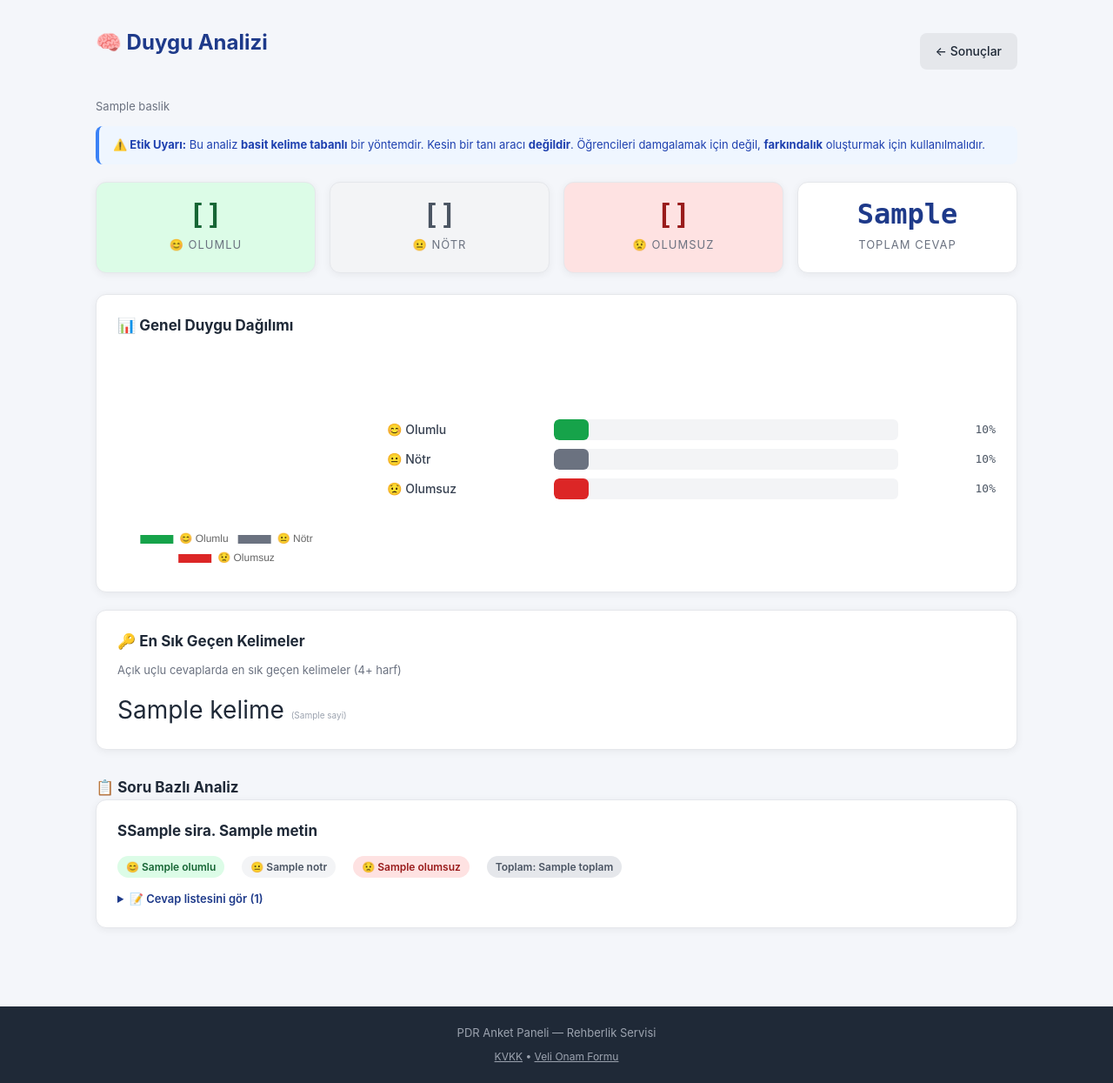
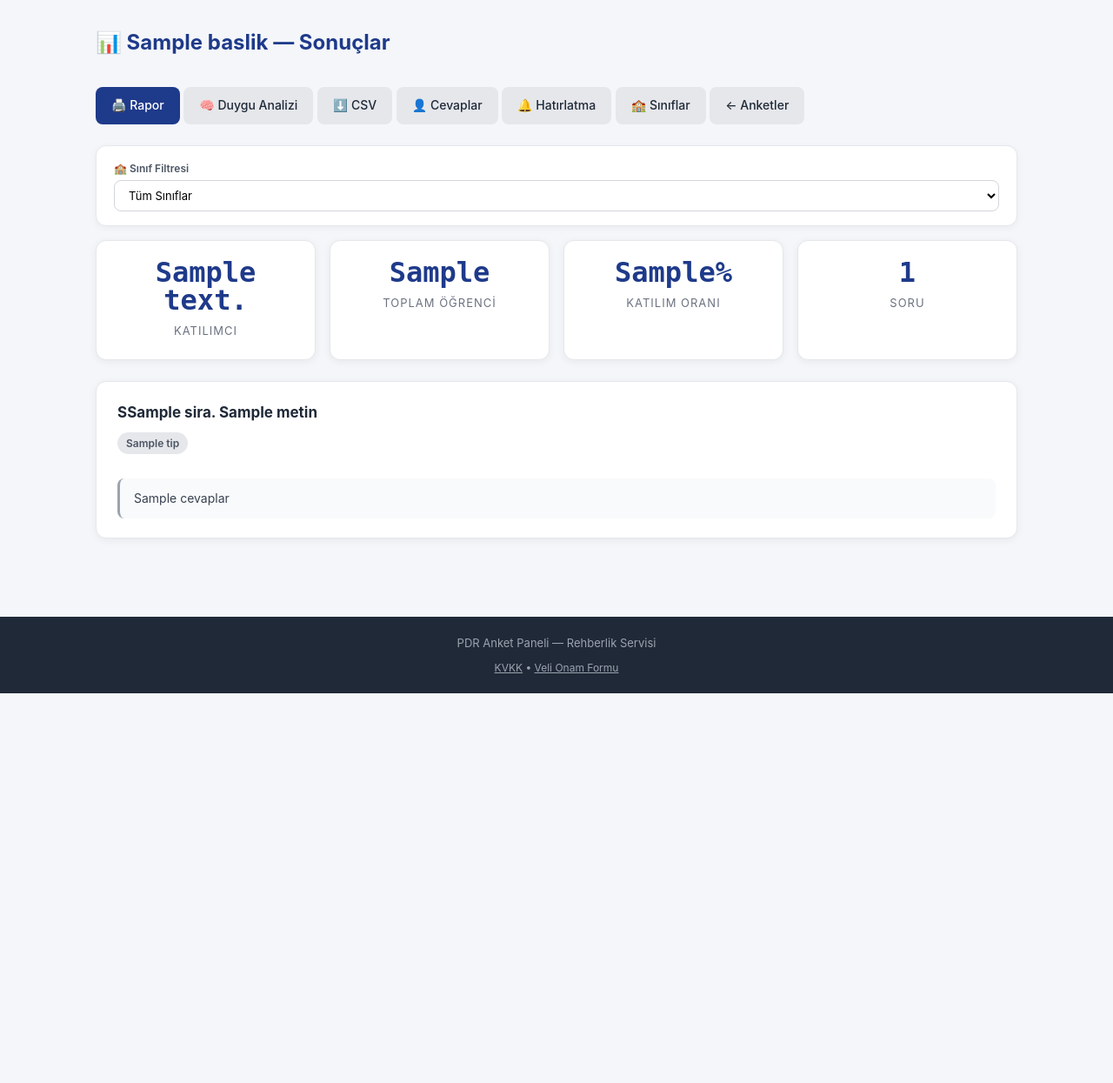
Before and after one commit to rusenozdili1-cloud/pdr-anket-paneli, a Flask app: template templates/duygu_analizi.html in a window 1280 px wide. Shown: the whole page at 87% size. After the commit the page ends 797 px from the top, so only its background shows below. Run offline with Flask 3, Linux system fonts and the light colour scheme; the template is opened without the code that fills it: most values are stand-ins (such as "Sample title", 1, 10 or a date in 2020).

Commit message:
Update duygu_analizi.html

```diff
--- a/templates/duygu_analizi.html
+++ b/templates/duygu_analizi.html
@@ -1,136 +1,134 @@
 {% extends "base.html" %}
-{% block baslik %}Duygu Analizi — {{ anket.baslik }}{% endblock %}
+{% block baslik %}Sonuçlar — {{ anket.baslik }}{% endblock %}
 {% block icerik %}
 
 <div class="baslik-satir">
-  <h1>🧠 Duygu Analizi</h1>
-  <a href="{{ url_for('sonuclar', anket_id=anket.id) }}" class="btn">← Sonuçlar</a>
-</div>
-
-<p class="anket-aciklama">{{ anket.baslik }}</p>
-
-<div class="uyari-bilgi" style="margin-bottom: 20px;">
-  <strong>⚠️ Etik Uyarı:</strong> Bu analiz <strong>basit kelime tabanlı</strong> bir yöntemdir.
-  Kesin bir tanı aracı <strong>değildir</strong>. Öğrencileri damgalamak için değil,
-  <strong>farkındalık</strong> oluşturmak için kullanılmalıdır.
-</div>
-
-{% if soru_analizleri %}
-  <!-- Genel Duygu Özeti -->
-  <div class="ozet-kutu">
-    <div class="ozet-item" style="background: #dcfce7;">
-      <span class="ozet-sayi" style="color: #166534;">{{ genel_olumlu }}</span>
-      <span class="ozet-etiket">😊 Olumlu</span>
-    </div>
-    <div class="ozet-item" style="background: #f3f4f6;">
-      <span class="ozet-sayi" style="color: #4b5563;">{{ genel_notr }}</span>
-      <span class="ozet-etiket">😐 Nötr</span>
-    </div>
-    <div class="ozet-item" style="background: #fee2e2;">
-      <span class="ozet-sayi" style="color: #991b1b;">{{ genel_olumsuz }}</span>
-      <span class="ozet-etiket">😟 Olumsuz</span>
-    </div>
-    <div class="ozet-item">
-      <span class="ozet-sayi">{{ genel_toplam }}</span>
-      <span class="ozet-etiket">Toplam Cevap</span>
+  <h1>📊 {{ anket.baslik }} — Sonuçlar</h1>
+  <div>
+    <a href="{{ url_for('rapor', anket_id=anket.id) }}" class="btn birincil">🖨️ Rapor</a>
+    <a href="{{ url_for('duygu_analizi_sayfasi', anket_id=anket.id) }}" class="btn">🧠 Duygu Analizi</a>
+    <a href="{{ url_for('sonuclar_csv', anket_id=anket.id) }}" class="btn">⬇️ CSV</a>
+    <a href="{{ url_for('ogrenci_cevaplari', anket_id=anket.id) }}" class="btn">👤 Cevaplar</a>
+    <a href="{{ url_for('hatirlatma', anket_id=anket.id) }}" class="btn">🔔 Hatırlatma</a>
+    <a href="{{ url_for('sinif_karsilastir', anket_id=anket.id) }}" class="btn">🏫 Sınıflar</a>
+    <a href="{{ url_for('panel') }}" class="btn">← Anketler</a>
   </div>
 </div>
 
-  <!-- Genel Duygu Grafiği -->
+{% if siniflar %}
+<div class="filtre-kutu">
+  <form method="get" class="filtre-form">
+    <div class="filtre-grup">
+      <label>🏫 Sınıf Filtresi</label>
+      <select name="sinif" onchange="this.form.submit()">
+        <option value="">Tüm Sınıflar</option>
+        {% for s in siniflar %}
+          <option value="{{ s }}" {% if secili_sinif == s %}selected{% endif %}>{{ s }}</option>
+        {% endfor %}
+      </select>
+    </div>
+    {% if secili_sinif %}
+      <div class="filtre-grup">
+        <a href="{{ url_for('sonuclar', anket_id=anket.id) }}" class="btn">Temizle</a>
+      </div>
+    {% endif %}
+  </form>
+</div>
+{% endif %}
+
+<div class="ozet-kutu">
+  <div class="ozet-item">
+    <span class="ozet-sayi">{{ katilimci_sayisi }}</span>
+    <span class="ozet-etiket">Katılımcı</span>
+  </div>
+  <div class="ozet-item">
+    <span class="ozet-sayi">{{ toplam_ogrenci }}</span>
+    <span class="ozet-etiket">Toplam Öğrenci</span>
+  </div>
+  <div class="ozet-item">
+    <span class="ozet-sayi">{{ katilim_orani }}%</span>
+    <span class="ozet-etiket">Katılım Oranı</span>
+  </div>
+  <div class="ozet-item">
+    <span class="ozet-sayi">{{ veriler|length }}</span>
+    <span class="ozet-etiket">Soru</span>
+  </div>
+</div>
+
+{% if katilimci_sayisi == 0 %}
+  <div class="bos-durum">
+    <p>Bu filtreye uygun cevap yok.</p>
+  </div>
+{% else %}
+
+  {% for v in veriler %}
     <div class="sonuc-kart">
-    <h3>📊 Genel Duygu Dağılımı</h3>
+      <h3>S{{ v.soru.sira }}. {{ v.soru.metin }}</h3>
+      <span class="etiket gri">{{ v.soru.tip }}</span>
+
+      {% if v.tip == 'secenekli' %}
         <div class="grafik-kap">
           <div class="grafik-sol">
-        <canvas id="genelGrafik"></canvas>
+            <canvas id="grafik_{{ v.soru.id }}"></canvas>
           </div>
           <div class="grafik-sag">
+            {% for sec, sayi in v.sayilar.items() %}
               <div class="cubuk-satir">
-          <div class="cubuk-etiket">😊 Olumlu</div>
-          <div class="cubuk-dis"><div class="cubuk" style="width: {{ (genel_olumlu * 100 / genel_toplam)|round(1) }}%; background: #16a34a;"></div></div>
-          <div class="cubuk-sayi">{{ (genel_olumlu * 100 / genel_toplam)|round(1) }}%</div>
+                <div class="cubuk-etiket">{{ sec }}</div>
+                <div class="cubuk-dis">
+                  <div class="cubuk" style="width: {{ v.yuzdeler[sec] }}%;"></div>
                 </div>
-        <div class="cubuk-satir">
-          <div class="cubuk-etiket">😐 Nötr</div>
-          <div class="cubuk-dis"><div class="cubuk" style="width: {{ (genel_notr * 100 / genel_toplam)|round(1) }}%; background: #6b7280;"></div></div>
-          <div class="cubuk-sayi">{{ (genel_notr * 100 / genel_toplam)|round(1) }}%</div>
+                <div class="cubuk-sayi">{{ sayi }} ({{ v.yuzdeler[sec] }}%)</div>
               </div>
-        <div class="cubuk-satir">
-          <div class="cubuk-etiket">😟 Olumsuz</div>
-          <div class="cubuk-dis"><div class="cubuk" style="width: {{ (genel_olumsuz * 100 / genel_toplam)|round(1) }}%; background: #dc2626;"></div></div>
-          <div class="cubuk-sayi">{{ (genel_olumsuz * 100 / genel_toplam)|round(1) }}%</div>
+            {% endfor %}
+            <p class="toplam-not">Toplam cevap: <strong>{{ v.toplam }}</strong></p>
           </div>
         </div>
-    </div>
+
         <script>
-    new Chart(document.getElementById('genelGrafik'), {
+        (function() {
+          var ctx = document.getElementById('grafik_{{ v.soru.id }}');
+          if (!ctx) return;
+          new Chart(ctx, {
             type: 'doughnut',
             data: {
-        labels: ['😊 Olumlu', '😐 Nötr', '😟 Olumsuz'],
+              labels: {{ v.sayilar.keys()|list|tojson }},
               datasets: [{
-          data: [{{ genel_olumlu }}, {{ genel_notr }}, {{ genel_olumsuz }}],
-          backgroundColor: ['#16a34a', '#6b7280', '#dc2626'],
+                data: {{ v.sayilar.values()|list|tojson }},
+                backgroundColor: [
+                  '#1e3a8a', '#3b82f6', '#60a5fa', '#93c5fd',
+                  '#f59e0b', '#ef4444', '#10b981', '#8b5cf6',
+                  '#ec4899', '#14b8a6'
+                ],
                 borderWidth: 2,
                 borderColor: '#fff'
               }]
             },
             options: {
               responsive: true,
-        plugins: { legend: { position: 'bottom' } }
+              maintainAspectRatio: true,
+              plugins: {
+                legend: { position: 'bottom', labels: { font: { size: 12 }, padding: 10 } }
+              }
             }
           });
+        })();
         </script>
-  </div>
 
-  <!-- Anahtar Kelimeler -->
-  {% if anahtar_kelime_listesi %}
-    <div class="sonuc-kart">
-      <h3>🔑 En Sık Geçen Kelimeler</h3>
-      <p style="font-size: 13px; color: #6b7280; margin-bottom: 14px;">
-        Açık uçlu cevaplarda en sık geçen kelimeler (4+ harf)
-      </p>
-      <div class="kelime-bulut">
-        {% for kelime, sayi in anahtar_kelime_listesi %}
-          <span class="kelime" style="font-size: {{ 12 + (sayi * 2) if sayi < 8 else 28 }}px;">
-            {{ kelime }} <small style="font-size: 10px; color: #9ca3af;">({{ sayi }})</small>
-          </span>
-        {% endfor %}
-      </div>
-    </div>
-  {% endif %}
-
-  <!-- Soru Bazlı Analiz -->
-  <h3 style="margin-top: 30px;">📋 Soru Bazlı Analiz</h3>
-
-  {% for a in soru_analizleri %}
-    <div class="sonuc-kart">
-      <h3>S{{ a.soru.sira }}. {{ a.soru.metin }}</h3>
-      <div style="display: flex; gap: 20px; margin: 14px 0; flex-wrap: wrap;">
-        <span class="etiket" style="background: #dcfce7; color: #166534;">😊 {{ a.olumlu }}</span>
-        <span class="etiket" style="background: #f3f4f6; color: #4b5563;">😐 {{ a.notr }}</span>
-        <span class="etiket" style="background: #fee2e2; color: #991b1b;">😟 {{ a.olumsuz }}</span>
-        <span class="etiket gri">Toplam: {{ a.toplam }}</span>
-      </div>
-
-      {% if a.cevaplar %}
-        <details style="margin-top: 12px;">
-          <summary style="cursor: pointer; font-size: 13px; color: #1e3a8a; font-weight: 600;">
-            📝 Cevap listesini gör ({{ a.cevaplar|length }})
-          </summary>
-          <div class="metin-cevaplar" style="margin-top: 12px;">
-            {% for c in a.cevaplar %}
-              {% set d = 0 %}
+      {% else %}
+        <div class="metin-cevaplar">
+          {% if v.cevaplar %}
+            {% for c in v.cevaplar %}
               <div class="metin-cevap">{{ c }}</div>
             {% endfor %}
+          {% else %}
+            <p class="bos-not">Henüz cevap yok.</p>
+          {% endif %}
         </div>
-        </details>
       {% endif %}
     </div>
   {% endfor %}
 
-{% else %}
-  <div class="bos-durum">
-    <p>Bu ankette açık uçlu soru yok veya henüz cevap verilmemiş.</p>
-  </div>
 {% endif %}
 
 {% endblock %}
```
Lines whose indentation alone changed are shown as unchanged.
